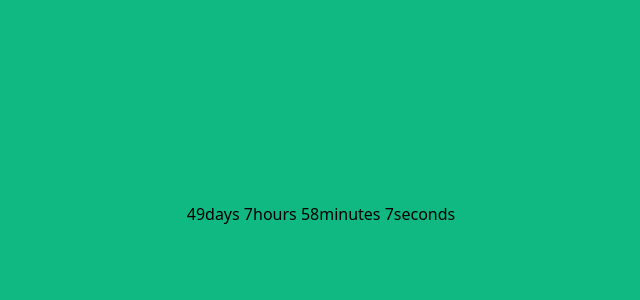
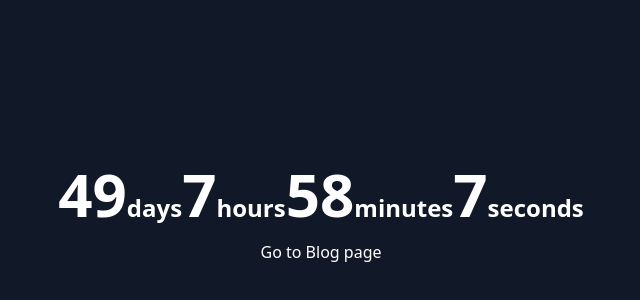
Before and after one commit to nozomiishii/c2021, a Next.js app: page / in a window 1280 px wide. Shown: the part 186-486 px from the top of the page, without its empty margins (319-959 px from the left). Built offline with nearby package versions, Linux system fonts and the light colour scheme.

Commit message:
feat: notion blog

```diff
--- a/package.json
+++ b/package.json
@@ -15,9 +15,11 @@
   "dependencies": {
     "autoprefixer": "^10.1.0",
     "next": "10.0.4",
+    "notion-api-worker": "^0.1.0",
     "postcss": "^8.2.2",
     "react": "17.0.1",
     "react-dom": "17.0.1",
+    "react-notion": "^0.9.3",
     "tailwindcss": "^2.0.2"
   },
   "devDependencies": {
--- a/src/components/countDown.ts
+++ b/src/components/countDown.ts
@@ -11,6 +11,13 @@ export interface Time {
  * https://qiita.com/kodama321/items/834f5fb721b533b73fa9
  */
 export const countDown = (endTime: string): Time => {
+  const regex = /([12]\d{3}-(0[1-9]|1[0-2])-(0[1-9]|[12]\d|3[01]))/;
+
+  if (!regex.test(endTime)) {
+    console.warn('invalid endTime format');
+    return;
+  }
+
   const now = new Date().toLocaleString('ja-JP', { timeZone: 'Asia/Tokyo' });
   const end = new Date(endTime).toLocaleString('ja-JP', { timeZone: 'Asia/Tokyo' });
 
--- /dev/null
+++ b/src/pages/_document.tsx
@@ -0,0 +1,22 @@
+import Document, { Html, Head, Main, NextScript, DocumentContext } from 'next/document';
+
+class MyDocument extends Document {
+  static async getInitialProps(ctx: DocumentContext) {
+    const initialProps = await Document.getInitialProps(ctx);
+    return { ...initialProps };
+  }
+
+  render() {
+    return (
+      <Html lang="en">
+        <Head />
+        <body className="bg-gray-100">
+          <Main />
+          <NextScript />
+        </body>
+      </Html>
+    );
+  }
+}
+
+export default MyDocument;
--- a/src/pages/index.tsx
+++ b/src/pages/index.tsx
@@ -1,9 +1,10 @@
 import { useEffect, useState } from 'react';
 import { countDown, Time } from 'src/components';
 import Head from 'next/head';
+import Link from 'next/link';
 
 const Home: React.FC = () => {
-  const endTime = '2021/01/11';
+  const endTime = '2021-01-11';
   const [count, setCount] = useState<Time>();
 
   useEffect(() => {
@@ -22,9 +23,28 @@ const Home: React.FC = () => {
         <link rel="icon" href="/favicon.ico" />
       </Head>
 
-      <div className="bg-green-500 min-h-screen flex justify-center items-center">
-        {count &&
-          `${count.days}days ${count.hours}hours ${count.minutes}minutes ${count.seconds}seconds`}
+      <div className="bg-gray-900 min-h-screen flex flex-col justify-center items-center">
+        <div className="mb-4">
+          {count ? (
+            <h1 className="font-bold text-6xl text-white">
+              {count.days}
+              <span className="text-2xl">days</span>
+              {count.hours}
+              <span className="text-2xl">hours</span>
+              {count.minutes}
+              <span className="text-2xl">minutes</span>
+              {count.seconds}
+              <span className="text-2xl">seconds</span>
+            </h1>
+          ) : (
+            '👨🏻‍🚀'
+          )}
+        </div>
+        <div>
+          <Link href="/notion">
+            <a className="text-white">Go to Blog page</a>
+          </Link>
+        </div>
       </div>
     </>
   );
--- /dev/null
+++ b/src/pages/notion.tsx
@@ -0,0 +1,35 @@
+import 'react-notion/src/styles.css';
+import 'prismjs/themes/prism-tomorrow.css';
+import { BlockMapType, NotionRenderer } from 'react-notion';
+
+interface GetStaticProps {
+  props: {
+    blockMap: BlockMapType;
+  };
+}
+
+export async function getStaticProps(): Promise<GetStaticProps> {
+  const data = await fetch(
+    'https://notion-api.splitbee.io/v1/page/Next-js-752553becb634756830af26e7b18e94e',
+  ).then(res => res.json());
+
+  return {
+    props: {
+      blockMap: data,
+    },
+  };
+}
+
+interface P {
+  blockMap: BlockMapType;
+}
+
+const Notion: React.FC<P> = ({ blockMap }) => (
+  <div className="flex justify-center">
+    <div className="max-w-screen-md">
+      <NotionRenderer blockMap={blockMap} />
+    </div>
+  </div>
+);
+
+export default Notion;
```
Also changed, not shown: 2 other files (tests, documents, lock files or other folders).
